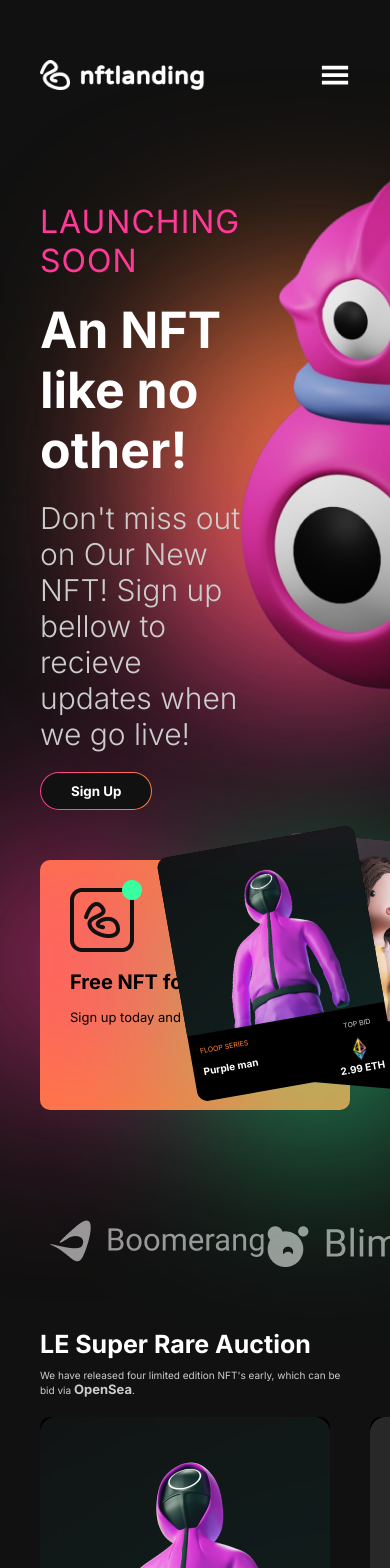
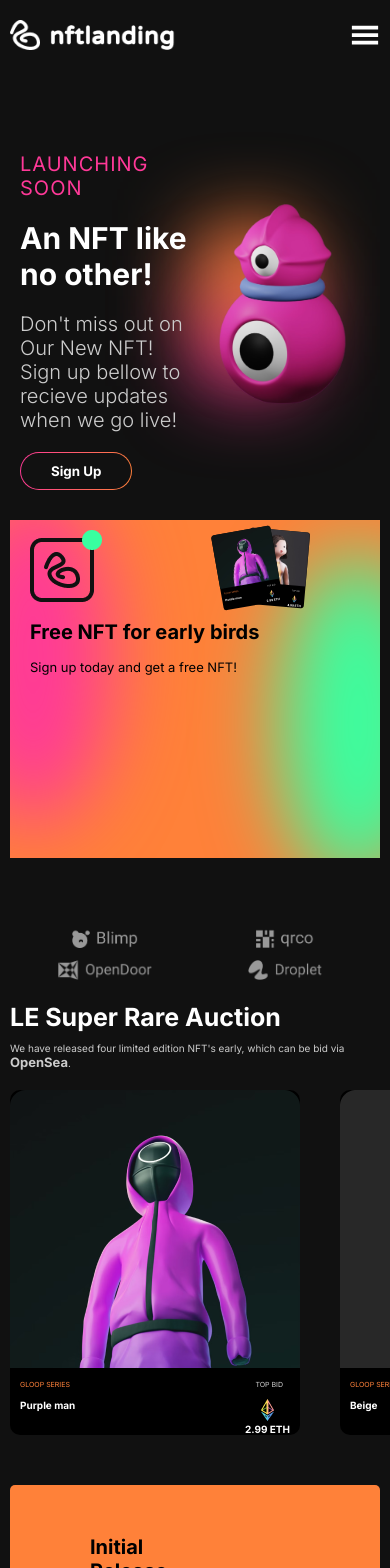
Before and after one commit to AldisG/NFT-page, a React (Create React App) app: page / in a window 390 px wide. Shown: the top 1568 px of the page. Built offline with nearby package versions, Linux system fonts and the light colour scheme; the HTML template or start-up script is replaced by a standard one.

Commit message:
mobile screen styles

```diff
--- a/src/scss/base/_base.scss
+++ b/src/scss/base/_base.scss
@@ -33,12 +33,16 @@ html {
   font-family: var(--font-family);
   overflow-x: hidden;
   transition: 0.3s ease-in-out; // for dark/lightmode transitions
-  padding: 4rem;
-  @media screen and (min-width: 28.8rem) and (max-width: 108rem) {
+  padding: 0 1rem;
+  padding-top: 2rem;
+  @media screen and (min-width: 80rem) and (max-width: 108rem) {
     padding: 2rem 4rem;
     &::-webkit-scrollbar {
       display: none;
     }
+  }
+  @media screen and (min-width: 280px) and (max-width: 80px) {
+    padding: 1rem;
   }
 }
 ::-webkit-scrollbar {
--- a/src/scss/components/_navbar.scss
+++ b/src/scss/components/_navbar.scss
@@ -14,14 +14,17 @@ nav {
   display: none;
 }
 .links-container {
-  & .links {
+  .links {
     display: flex;
     align-items: center;
     gap: 4rem;
-    & a {
+    a {
       color: var(--accent-color1);
+      &:hover {
+        text-decoration: 2px underline;
+      }
     }
-    & li:last-of-type {
+    li:last-of-type {
       a {
         color: var(--pink);
       }
@@ -35,9 +38,6 @@ nav {
   color: #333;
 }
 @media screen and (min-width: 280px) and (max-width: 1080px) {
-  nav {
-    padding: 2rem 0;
-  }
   .brand-container {
     display: flex;
     justify-content: space-between;
--- a/src/scss/sections/_clients.scss
+++ b/src/scss/sections/_clients.scss
@@ -6,3 +6,21 @@
   grid-template-columns: repeat(5, 1fr);
   text-align: center;
 }
+@media screen and (max-width: 1080px) {
+  .clients {
+    padding: 2rem 1rem;
+  }
+  .clients-container {
+    display: grid;
+    grid-template-columns: repeat(2, 1fr);
+    gap: 1rem;
+  }
+  .client {
+    &:nth-last-of-type(5) {
+      display: none;
+    }
+    img {
+      height: 2rem;
+    }
+  }
+}
--- a/src/scss/sections/_free.scss
+++ b/src/scss/sections/_free.scss
@@ -8,7 +8,7 @@
   position: relative;
   height: 25rem;
   border-radius: 1rem;
-  // overflow: hidden;
+  overflow: hidden;
   z-index: 1;
   background-color: var(--orange);
 }
@@ -51,20 +51,59 @@
   top: -2rem;
   & .free__card1 {
     position: absolute;
-    top: 0;
+    top: 10rem;
     left: -5rem;
     z-index: 3;
     transform: rotate(-10deg);
+    zoom: 0.7;
   }
   & .free__card2 {
     position: absolute;
-    top: 0;
+    top: 10rem;
     left: 5rem;
     z-index: 2;
     transform: rotate(5deg);
+    zoom: 0.7;
   }
   .card-image img {
     height: 18rem;
     width: 20rem;
   }
 }
+
+@media screen and (max-width: 1080px) {
+  .free {
+    margin-top: 2rem;
+  }
+  .free__container {
+    padding: 1rem 2rem;
+    height: 40vh;
+    border-radius: 0;
+  }
+  .free__background {
+    overflow: hidden;
+  }
+  .free__content {
+    padding: 0;
+  }
+  .free__cards {
+    display: flex;
+    position: absolute;
+    right: 40%;
+    top: -2rem;
+    & .free__card1,
+    & .free__card2 {
+      zoom: 0.7;
+      top: 10rem;
+    }
+  }
+}
+@media screen and (min-width: 100px) and (max-width: 500px) {
+  .free__cards {
+    & .free__card1,
+    & .free__card2 {
+      zoom: 0.3;
+      top: 10rem;
+    }
+  }
+}
--- a/src/scss/sections/_home.scss
+++ b/src/scss/sections/_home.scss
@@ -53,6 +53,7 @@
 .home__image-container {
   text-align: center;
   position: relative;
+  align-self: center;
   z-index: 4;
 }
 .home__ellipse {
@@ -72,3 +73,32 @@
   bottom: 40%;
   right: 40%;
 }
+@media screen and (min-width: 280px) and (max-width: 1080px) {
+  .home {
+    padding: 1rem;
+    position: relative;
+    overflow-x: hidden;
+  }
+  .home-container {
+    font-size: 1.6rem;
+  }
+  .home__sub-tittle {
+    font-size: 2rem;
+  }
+  .home__title {
+    font-size: 3rem;
+  }
+  .home__description {
+    font-size: 2rem;
+  }
+  .home__img {
+    img {
+      height: 20rem;
+    }
+  }
+  .home__ellipse {
+    width: 10rem;
+    height: 10rem;
+    filter: blur(40px);
+  }
+}
```
